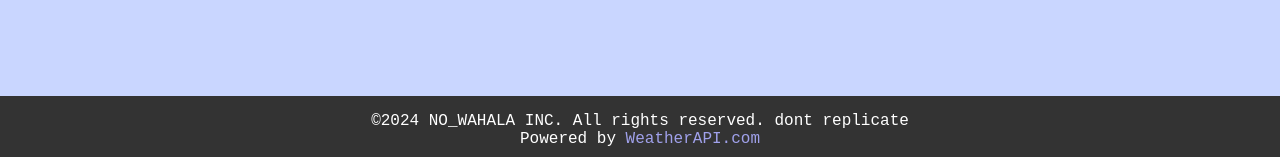
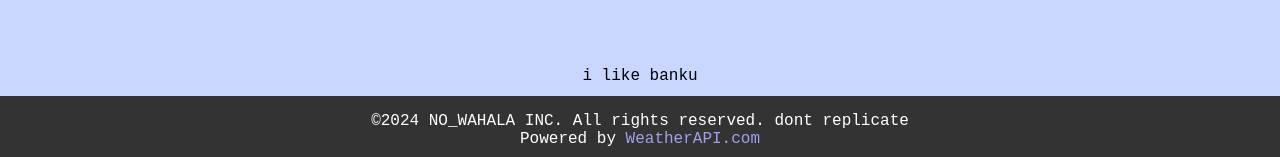
Before and after one commit to SiitaOrison/weather_app, a plain HTML site: page index.html in a window 1280 px wide. Shown: the part 636-793 px from the top of the page. Drawn offline with Linux system fonts and the light colour scheme.

Commit message:
banku_added

```diff
--- a/index.html
+++ b/index.html
@@ -27,7 +27,7 @@
             </div>
 
 
-</b>
+</b>        <p>i like banku</p>
 
 <footer>
     <p>&copy;2024 NO_WAHALA INC. All rights reserved. dont replicate <br>
```
